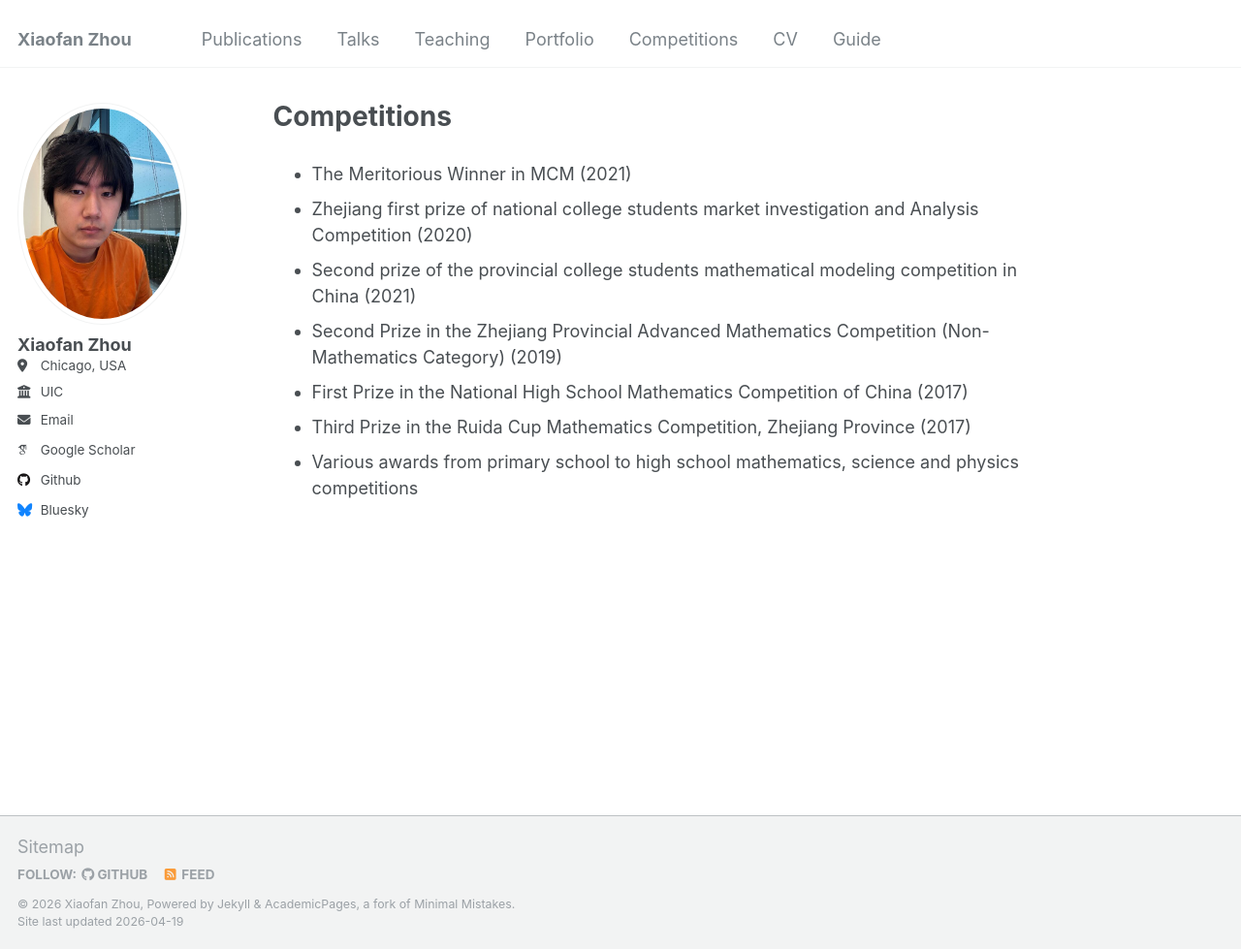
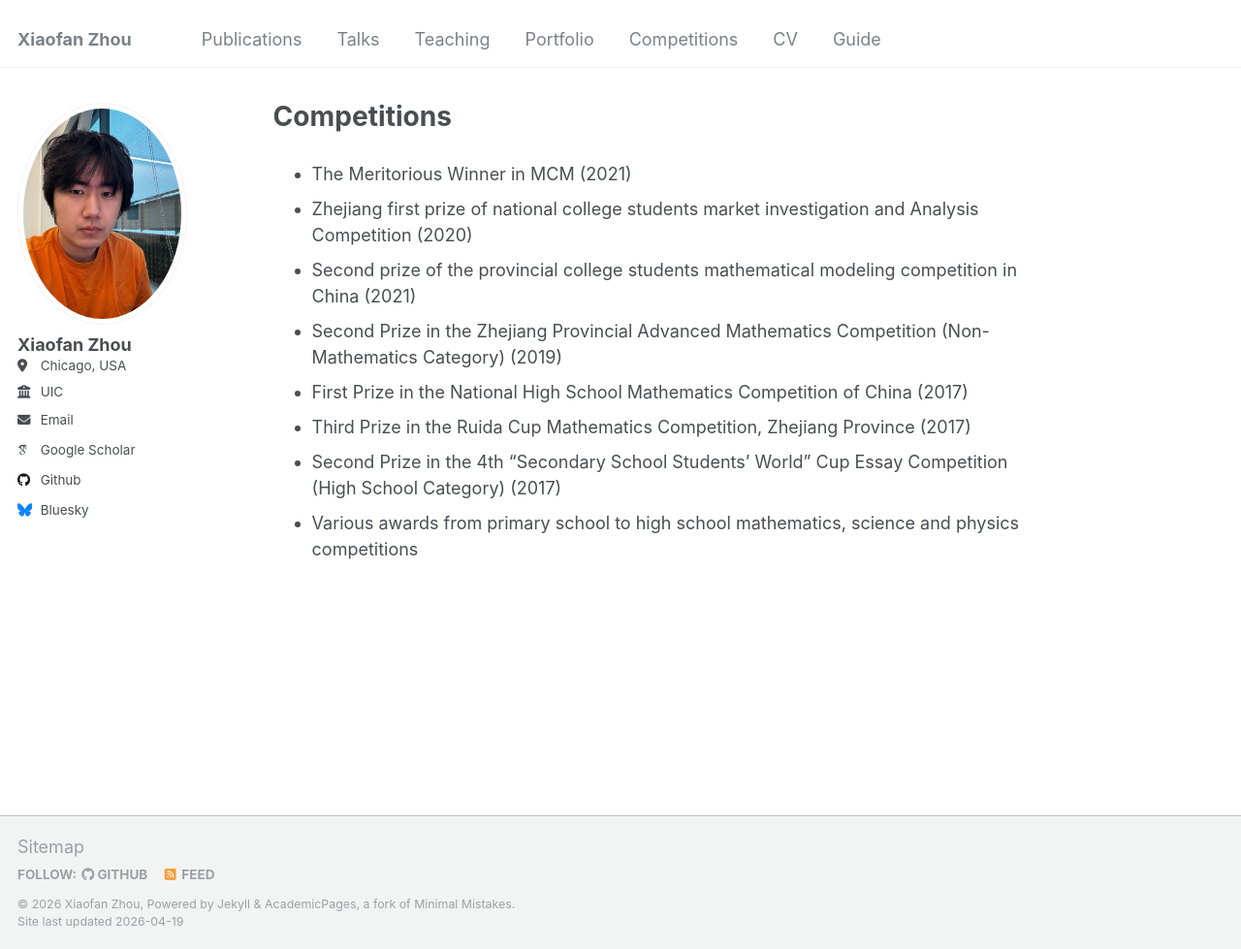
Before and after one commit to AlearZhou/AlearZhou.github.io, a Jekyll site: the page built from _pages/competitions.md, in a window 1280 px wide and 979 px high. Shown: the whole window at 97% size. Built offline with Jekyll 4.4.1, drawn with Linux system fonts in a browser that asks for light colours; some web fonts are replaced.

Commit message:
Update competitions.md

```diff
--- a/_pages/competitions.md
+++ b/_pages/competitions.md
@@ -11,5 +11,5 @@ author_profile: true
 - Second Prize in the Zhejiang Provincial Advanced Mathematics Competition (Non-Mathematics Category) (2019)
 - First Prize in the National High School Mathematics Competition of China (2017)
 - Third Prize in the Ruida Cup Mathematics Competition, Zhejiang Province (2017)
-<!-- - Second Prize in the 4th "Secondary School Students' World" Cup Essay Competition (High School Category) (2017) -->
+- Second Prize in the 4th "Secondary School Students' World" Cup Essay Competition (High School Category) (2017)
 - Various awards from primary school to high school mathematics, science and physics competitions
```
